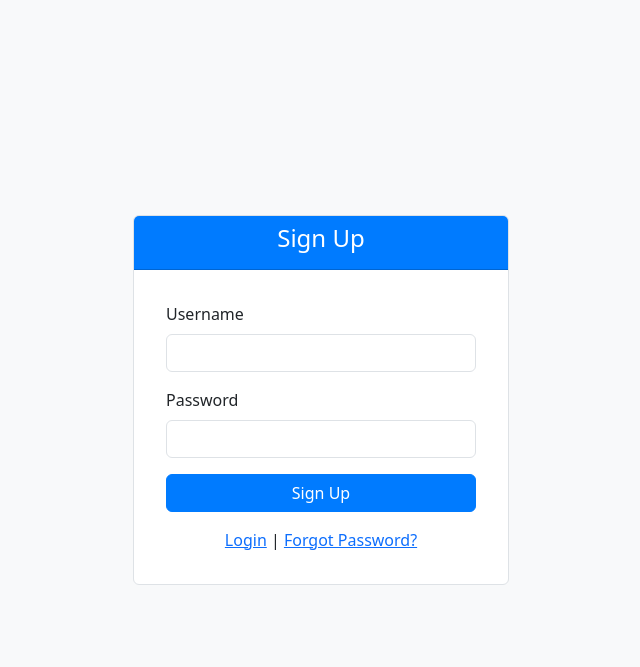
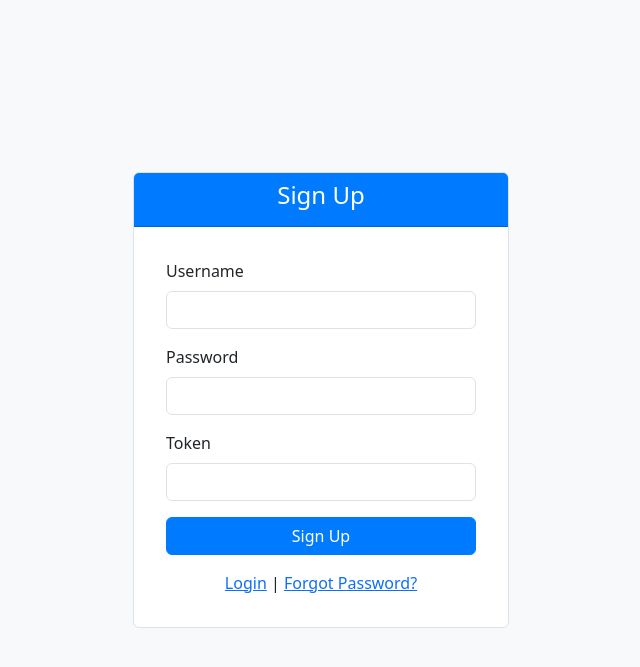
Before and after one commit to KiraSev7/Flask-login-app, a Flask app: page /signup in a window 1280 px wide. Shown: the top 667 px of the page, without its empty margins (319-959 px from the left). Run offline with Flask 3, Linux system fonts and the light colour scheme.

Commit message:
Update signup.html

```diff
--- a/flask_login_app/templates/signup.html
+++ b/flask_login_app/templates/signup.html
@@ -94,6 +94,10 @@
                         <label for="password" class="form-label">Password</label>
                         <input type="password" class="form-control" id="password" name="password" required>
                     </div>
+                    <div class="mb-3">
+                        <label for="token" class="form-label">Token</label>
+                        <input type="text" class="form-control" id="token" name="token" required>
+                    </div>
                     <button type="submit" class="btn btn-primary w-100">Sign Up</button>
                 </form>
                 <div class="mt-3 text-center">
```
